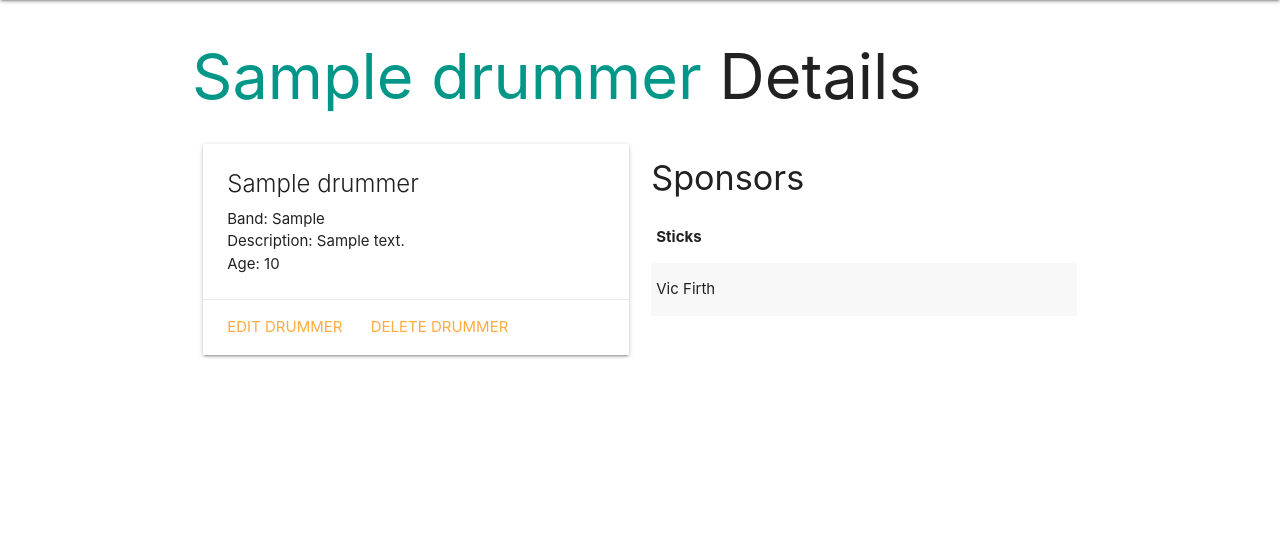
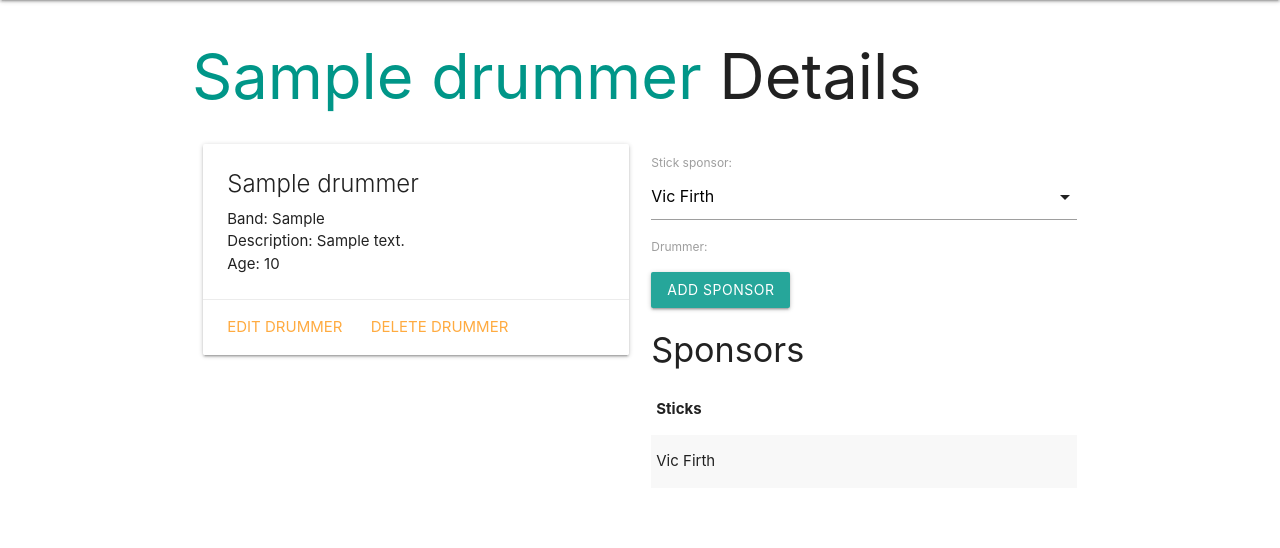
Before and after one commit to henrygillard/Drummer-Collector, a Django app: page /drummers/1 in a window 1280 px wide. Shown: the part 64-612 px from the top of the page. Run offline with Django 3.2, Linux system fonts and the light colour scheme; tables that the repository leaves empty hold one stand-in row (values such as "Sample post").

Commit message:
Sponsor dropdown

```diff
--- /dev/null
+++ b/main_app/forms.py
@@ -0,0 +1,8 @@
+from django.db.models.base import Model
+from django.forms import ModelForm
+from .models import Sponsor
+
+class SponsorForm(ModelForm):
+    class Meta:
+        model = Sponsor
+        fields = "__all__"
--- a/main_app/templates/base.html
+++ b/main_app/templates/base.html
@@ -9,6 +9,7 @@
   <title>Drummer Collector</title>
   <link rel="stylesheet" href="https://cdnjs.cloudflare.com/ajax/libs/materialize/1.0.0/css/materialize.min.css">
   <link rel="stylesheet"  href="{% static 'css/style.css' %}">
+  <script src="https://cdnjs.cloudflare.com/ajax/libs/materialize/1.0.0/js/materialize.min.js"></script>
 </head>
 <body>
   <header class="navbar-fixed">
--- a/main_app/templates/drummers/detail.html
+++ b/main_app/templates/drummers/detail.html
@@ -23,6 +23,11 @@
     </div>
   </div>
   <div class="col s6">
+    <form action="" method="post">
+      {% csrf_token %}
+      {{ sponsor_form.as_p}}
+      <input type="submit" class="btn" value="Add Sponsor">
+    </form>
     <h4>Sponsors</h4>
     <table class="striped">
       <thead>
@@ -38,4 +43,8 @@
     </table>
   </div>
 </div>
+<script>
+  const stickEl = document.getElementById('id_stick_sponsor');
+  M.FormSelect.init(stickEl);
+</script>
 {% endblock %}
--- a/main_app/views.py
+++ b/main_app/views.py
@@ -1,6 +1,7 @@
 from django.shortcuts import render
 from django.views.generic.edit import CreateView, UpdateView, DeleteView
 from .models import Drummer
+from .forms import SponsorForm
 # Create your views here.
 def home(request):
   return render(request, 'home.html')
@@ -14,7 +15,11 @@
 
 def drummers_detail(request, drummer_id):
   drummer = Drummer.objects.get(id=drummer_id)
-  return render(request, "drummers/detail.html", { "drummer": drummer})
+  sponsor_form = SponsorForm()
+  return render(request, "drummers/detail.html", {
+    "drummer": drummer,
+    "sponsor_form": sponsor_form
+    })
 
 class DrummerCreate(CreateView):
   model = Drummer
```
